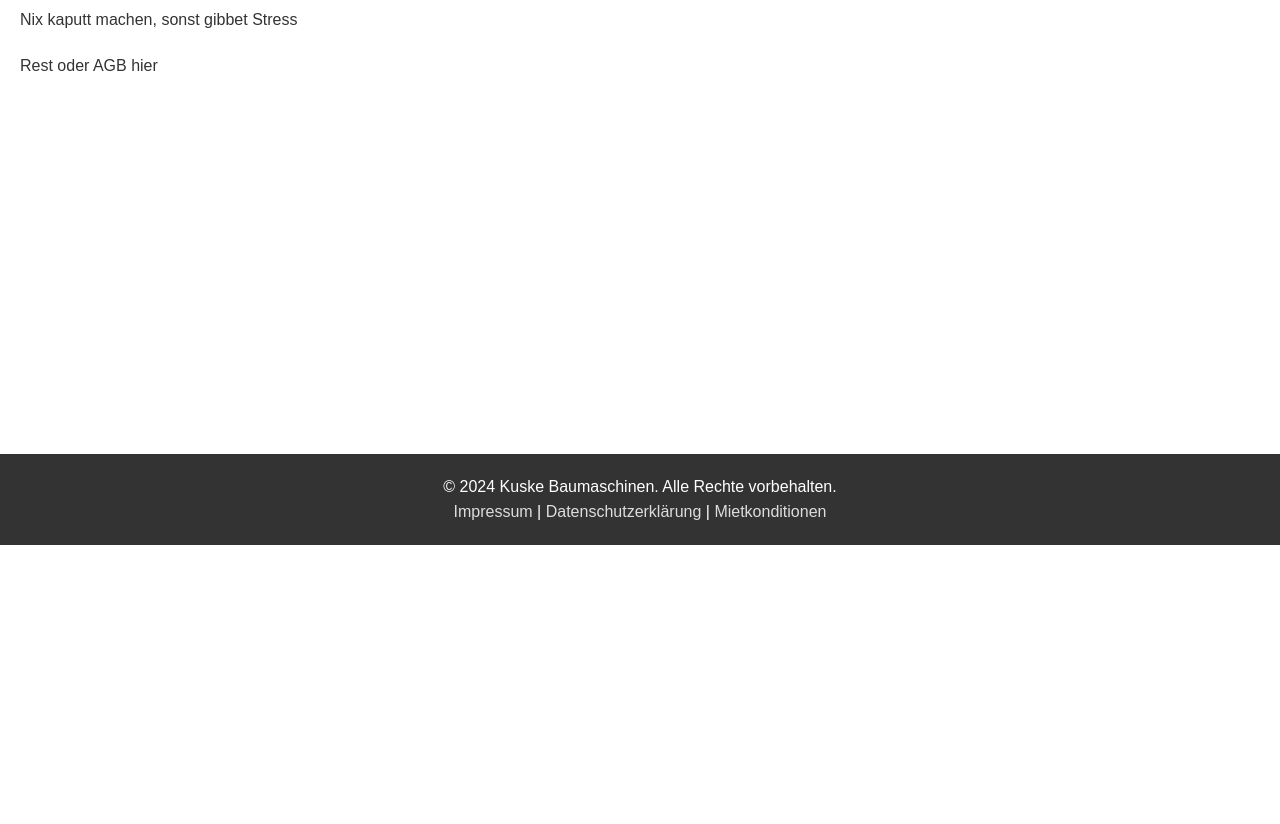
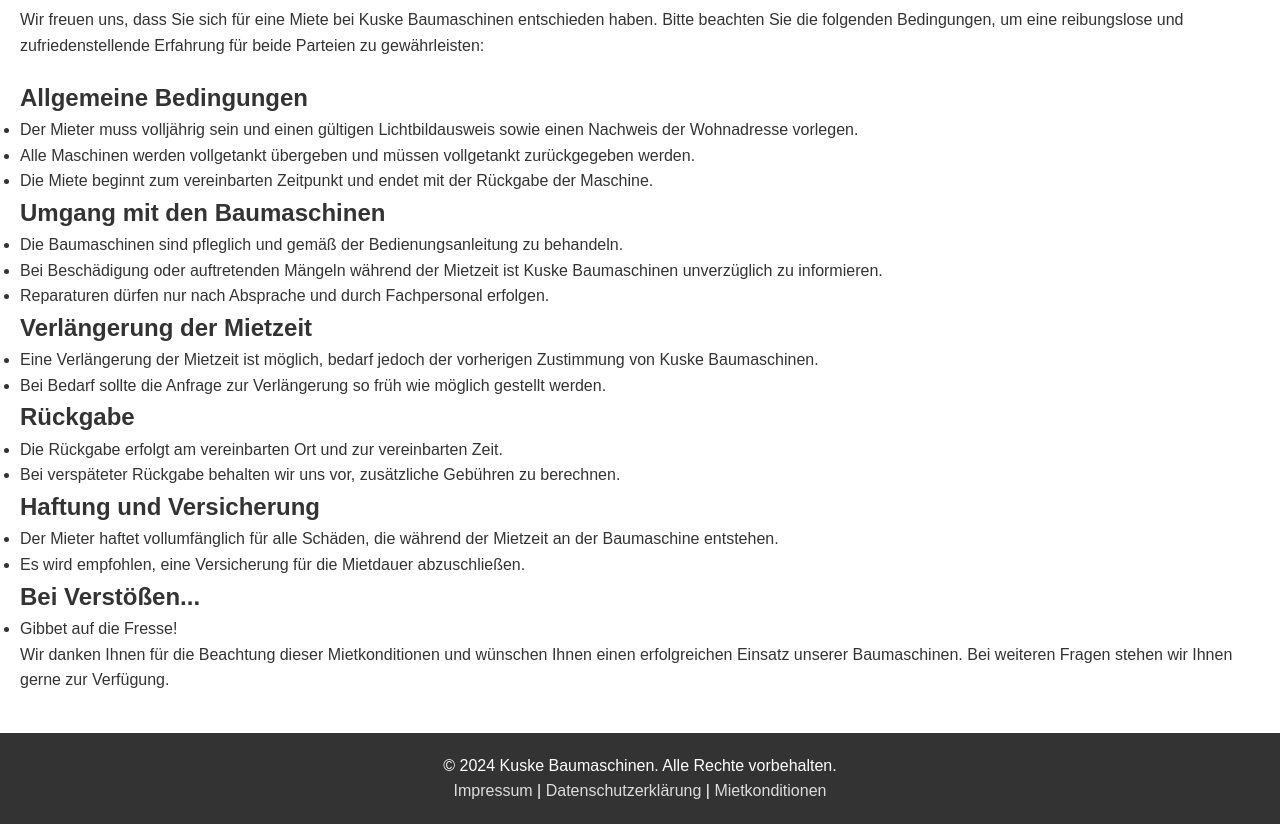
Before and after one commit to dubesor/BaumaschinenWebsite, a plain HTML site: page Mietkonditionen.html in a window 1280 px wide. Shown: the part 255-1079 px from the top of the page. Before the commit the page ends 800 px from the top, so only its background shows below. Drawn offline with Linux system fonts and the light colour scheme.

Commit message:
Update Mietkonditionen.html

```diff
--- a/Mietkonditionen.html
+++ b/Mietkonditionen.html
@@ -30,15 +30,49 @@
 </nav>
 
 <div class="content">
+    <h1>Mietkonditionen</h1>
+    <p>Wir freuen uns, dass Sie sich für eine Miete bei Kuske Baumaschinen entschieden haben. Bitte beachten Sie die folgenden Bedingungen, um eine reibungslose und zufriedenstellende Erfahrung für beide Parteien zu gewährleisten:</p>
 
-    <!-- Hier kommt der Inhalt der Webseite: Texte, Bilder, etc. -->
+    <h2>Allgemeine Bedingungen</h2>
+    <ul>
+        <li>Der Mieter muss volljährig sein und einen gültigen Lichtbildausweis sowie einen Nachweis der Wohnadresse vorlegen.</li>
+        <li>Alle Maschinen werden vollgetankt übergeben und müssen vollgetankt zurückgegeben werden.</li>
+        <li>Die Miete beginnt zum vereinbarten Zeitpunkt und endet mit der Rückgabe der Maschine.</li>
+    </ul>
 
-<h1>Mietkonditionen</h1>
-<p>Nix kaputt machen, sonst gibbet Stress</p>
-<p>Rest oder AGB hier</p>
+    <h2>Umgang mit den Baumaschinen</h2>
+    <ul>
+        <li>Die Baumaschinen sind pfleglich und gemäß der Bedienungsanleitung zu behandeln.</li>
+        <li>Bei Beschädigung oder auftretenden Mängeln während der Mietzeit ist Kuske Baumaschinen unverzüglich zu informieren.</li>
+        <li>Reparaturen dürfen nur nach Absprache und durch Fachpersonal erfolgen.</li>
+    </ul>
 
+    <h2>Verlängerung der Mietzeit</h2>
+    <ul>
+        <li>Eine Verlängerung der Mietzeit ist möglich, bedarf jedoch der vorherigen Zustimmung von Kuske Baumaschinen.</li>
+        <li>Bei Bedarf sollte die Anfrage zur Verlängerung so früh wie möglich gestellt werden.</li>
+    </ul>
 
+    <h2>Rückgabe</h2>
+    <ul>
+        <li>Die Rückgabe erfolgt am vereinbarten Ort und zur vereinbarten Zeit.</li>
+        <li>Bei verspäteter Rückgabe behalten wir uns vor, zusätzliche Gebühren zu berechnen.</li>
+    </ul>
+
+    <h2>Haftung und Versicherung</h2>
+    <ul>
+        <li>Der Mieter haftet vollumfänglich für alle Schäden, die während der Mietzeit an der Baumaschine entstehen.</li>
+        <li>Es wird empfohlen, eine Versicherung für die Mietdauer abzuschließen.</li>
+    </ul>
+
+	    <h2>Bei Verstößen...</h2>
+    <ul>
+        <li>Gibbet auf die Fresse!</li>
+    </ul>
+
+    <p>Wir danken Ihnen für die Beachtung dieser Mietkonditionen und wünschen Ihnen einen erfolgreichen Einsatz unserer Baumaschinen. Bei weiteren Fragen stehen wir Ihnen gerne zur Verfügung.</p>
 </div>
+
 
 <footer>
     &copy; 2024 Kuske Baumaschinen. Alle Rechte vorbehalten.
```
